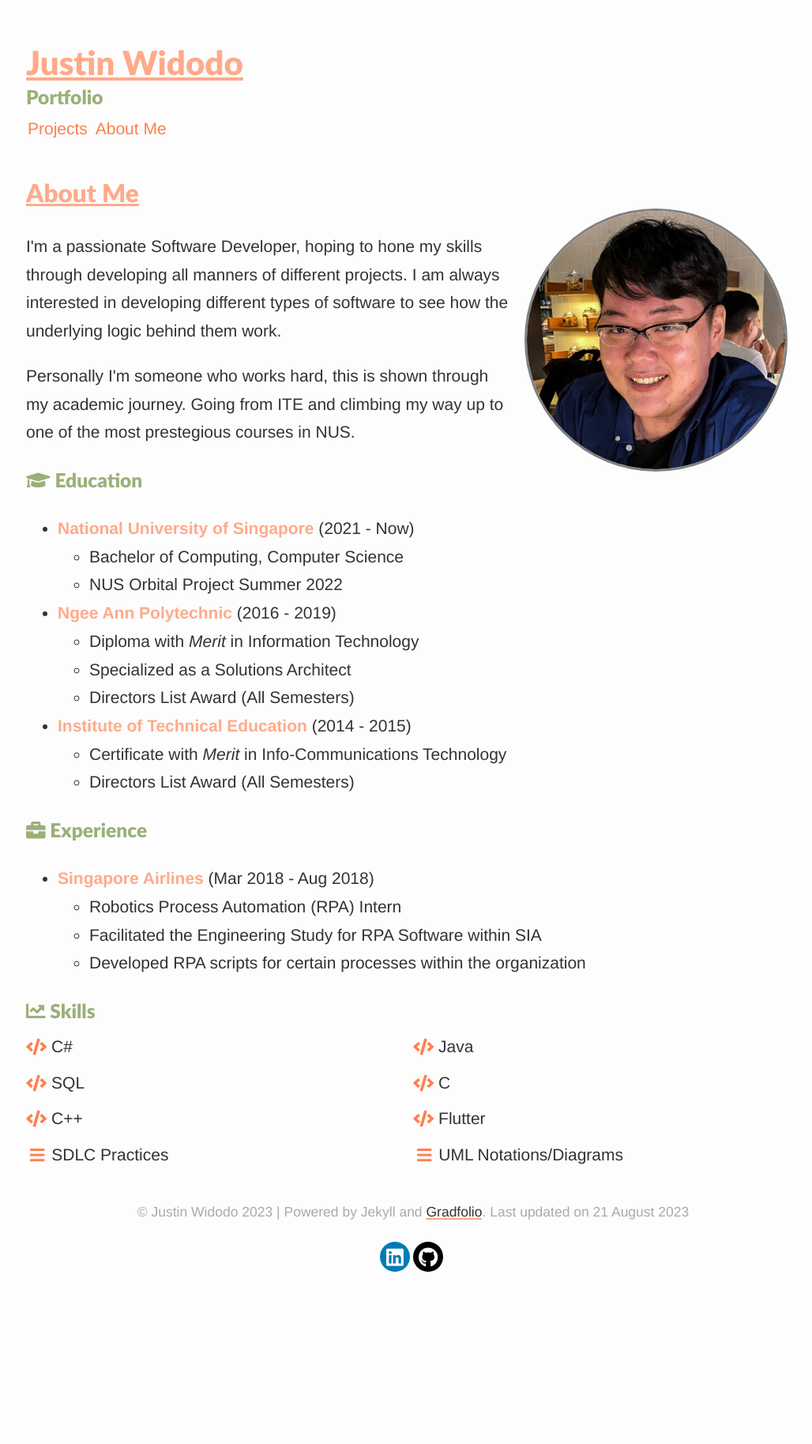
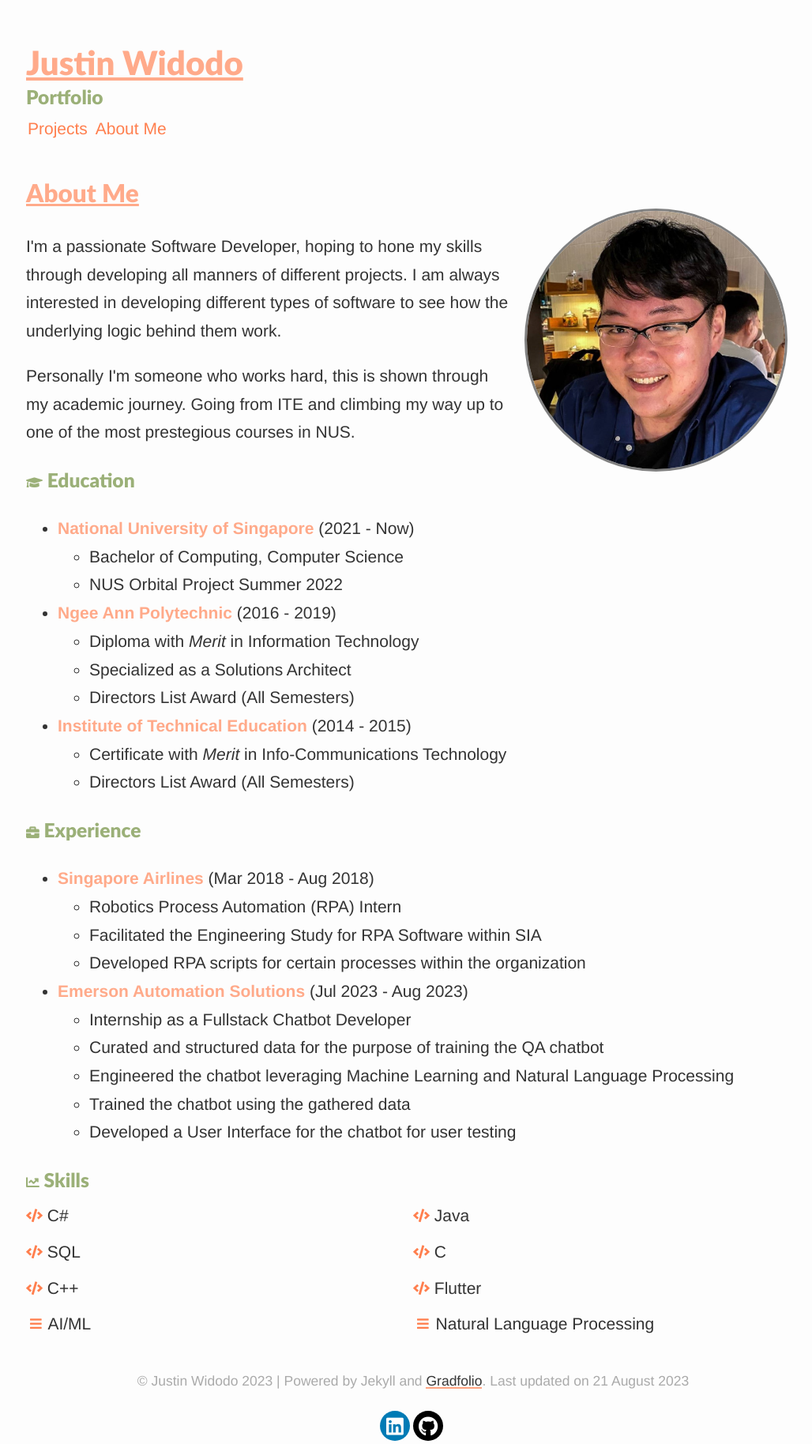
Before and after one commit to GenFusion122/genfusion122.github.io, a Jekyll site: the page built from _pages/aboutme.md, in a window 1280 px wide. Shown: the whole page at 79% size, without its empty margins (117-1145 px from the left). Built offline with Jekyll 4.4.1, drawn with Linux system fonts in a browser that asks for light colours; nearby versions of some CDN libraries; before the commit the page ends 1614 px from its top, so only the background shows below that.

Commit message:
Update portfolio with Emerson Internship

```diff
--- a/_layouts/post.html
+++ b/_layouts/post.html
@@ -1,7 +1,7 @@
 ---
 layout: default
 ---
-<h1 class="post-headline">{{page.title}}</h1>
+<h1 class="post-headline">{{page.title}}</h1><br>
 
 {{content}}
 
--- a/_pages/aboutme.md
+++ b/_pages/aboutme.md
@@ -40,6 +40,13 @@ Personally I'm someone who works hard, this is shown through my academic journey
   - Facilitated the Engineering Study for RPA Software within SIA
   - Developed RPA scripts for certain processes within the organization
 
+- **Emerson Automation Solutions** (Jul 2023 - Aug 2023)
+  - Internship as a Fullstack Chatbot Developer
+  - Curated and structured data for the purpose of training the QA chatbot
+  - Engineered the chatbot leveraging Machine Learning and Natural Language Processing
+  - Trained the chatbot using the gathered data
+  - Developed a User Interface for the chatbot for user testing
+
 
 ### <i class="fa fa-chart-line"></i> Skills
 
@@ -70,10 +77,10 @@ Personally I'm someone who works hard, this is shown through my academic journey
 </div>
 <div class="container">
   <i class="fa fa-bars change-color" id="bars"></i>
-  <text> SDLC Practices</text>
+  <text> AI/ML</text>
 </div>
 <div class="container">
   <i class="fa fa-bars change-color" id="bars"></i>
-  <text> UML Notations/Diagrams</text>
+  <text> Natural Language Processing</text>
 </div>
 </div>
--- a/assets/css/_sass/style.scss
+++ b/assets/css/_sass/style.scss
@@ -55,6 +55,10 @@ b, strong {
   color: $bold-color
 }
 
+i{
+  font-size: 0.8*$base-font-size;
+  font-style: italic;
+}
 p a {
   color: $text-color;
   text-decoration: none;
```
Also changed, not shown: README.md (deleted, +0 -28 lines), _projects/EmersonChatbot.md (added, +28 -0 lines), assets/images/EmersonChatbot.svg (added), favicon-16x16 old.png (deleted), favicon-32x32 old.png (deleted).
